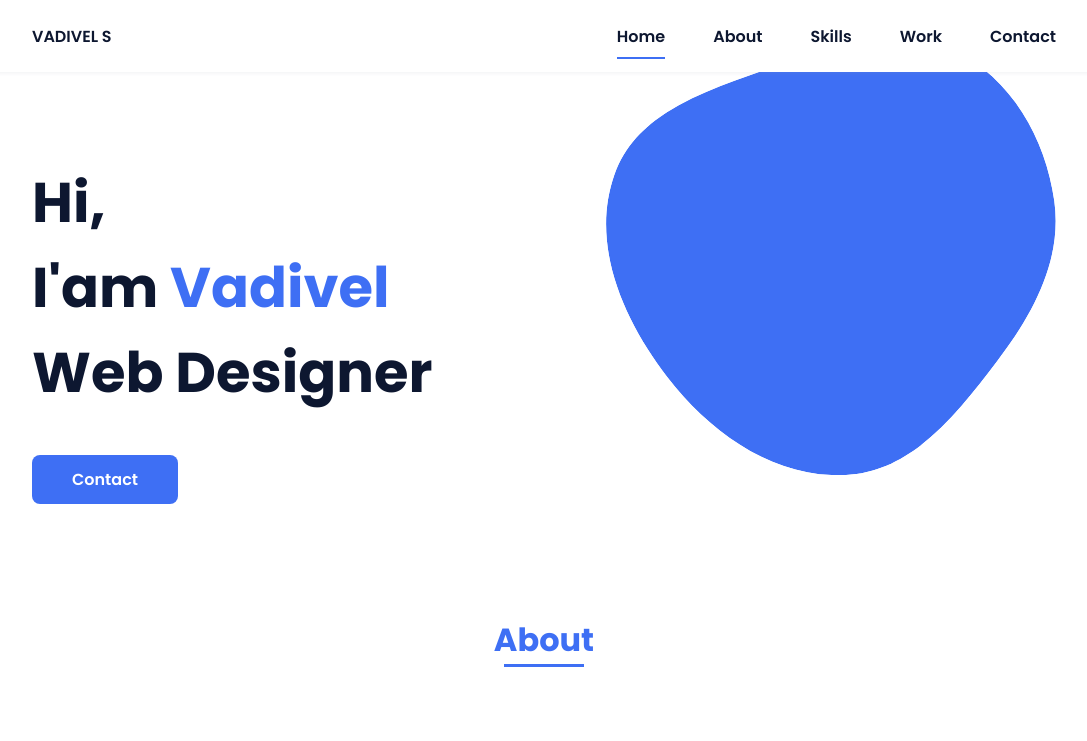
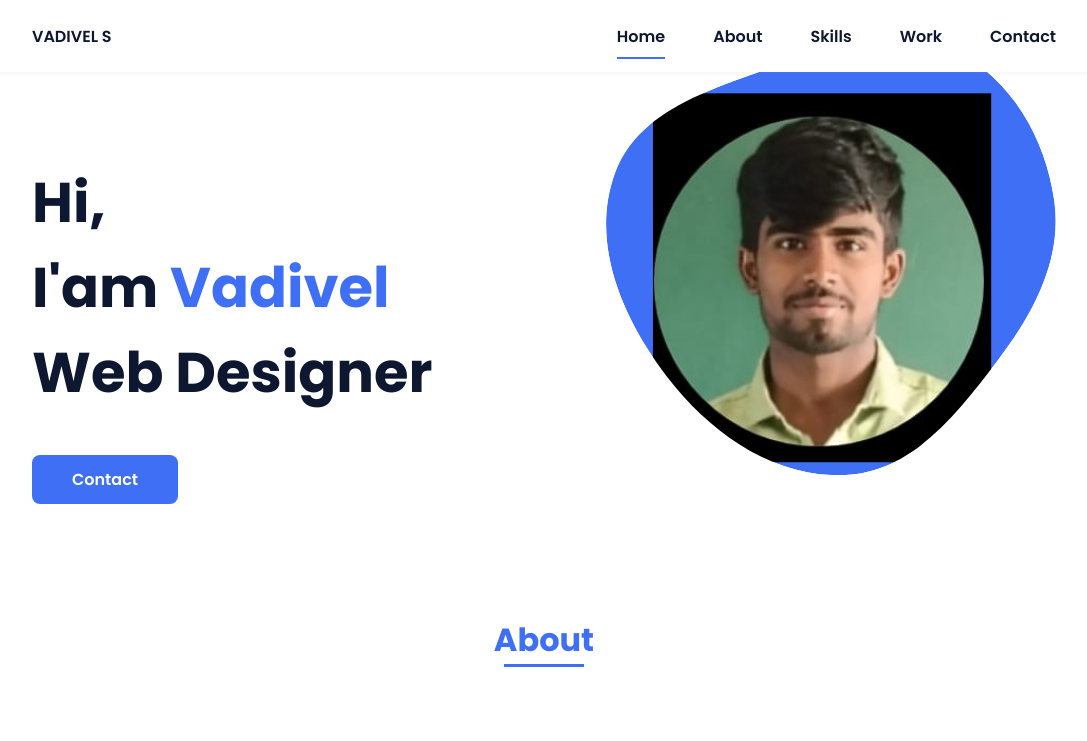
Before and after one commit to VADIVEL007-max/-Website-007, a plain HTML site: page Portfolio/index.html in a window 1280 px wide. Shown: the top 741 px of the page, without its empty margins (96-1183 px from the left). Drawn offline with nearby package versions, Linux system fonts and the light colour scheme.

Commit message:
Update index.html

```diff
--- a/Portfolio/index.html
+++ b/Portfolio/index.html
@@ -50,7 +50,7 @@
                         </mask>
                         <g mask="url(#mask0)">
                             <path d="M9.19024 145.964C34.0253 76.5814 114.865 54.7299 184.111 29.4823C245.804 6.98884 311.86 -14.9503 370.735 14.143C431.207 44.026 467.948 107.508 477.191 174.311C485.897 237.229 454.931 294.377 416.506 344.954C373.74 401.245 326.068 462.801 255.442 466.189C179.416 469.835 111.552 422.137 65.1576 361.805C17.4835 299.81 -17.1617 219.583 9.19024 145.964Z"/>
-                            <image class="home__blob-img" x="50" y="60" href="assets/.png">
+                            <image class="home__blob-img" x="50" y="60" href="assets/my_image.png">
                         </g>
                     </svg>
                 </div>
```
